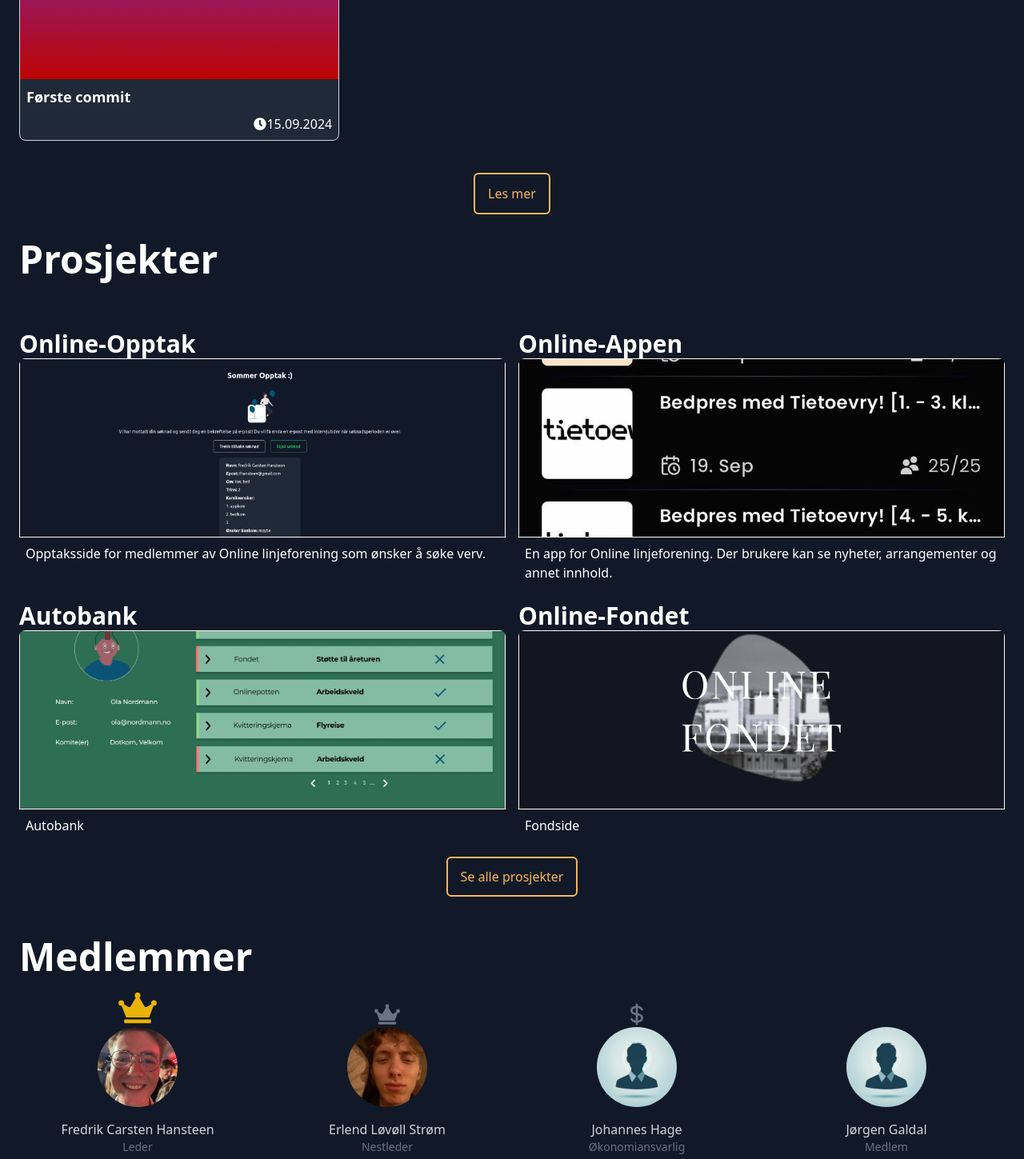
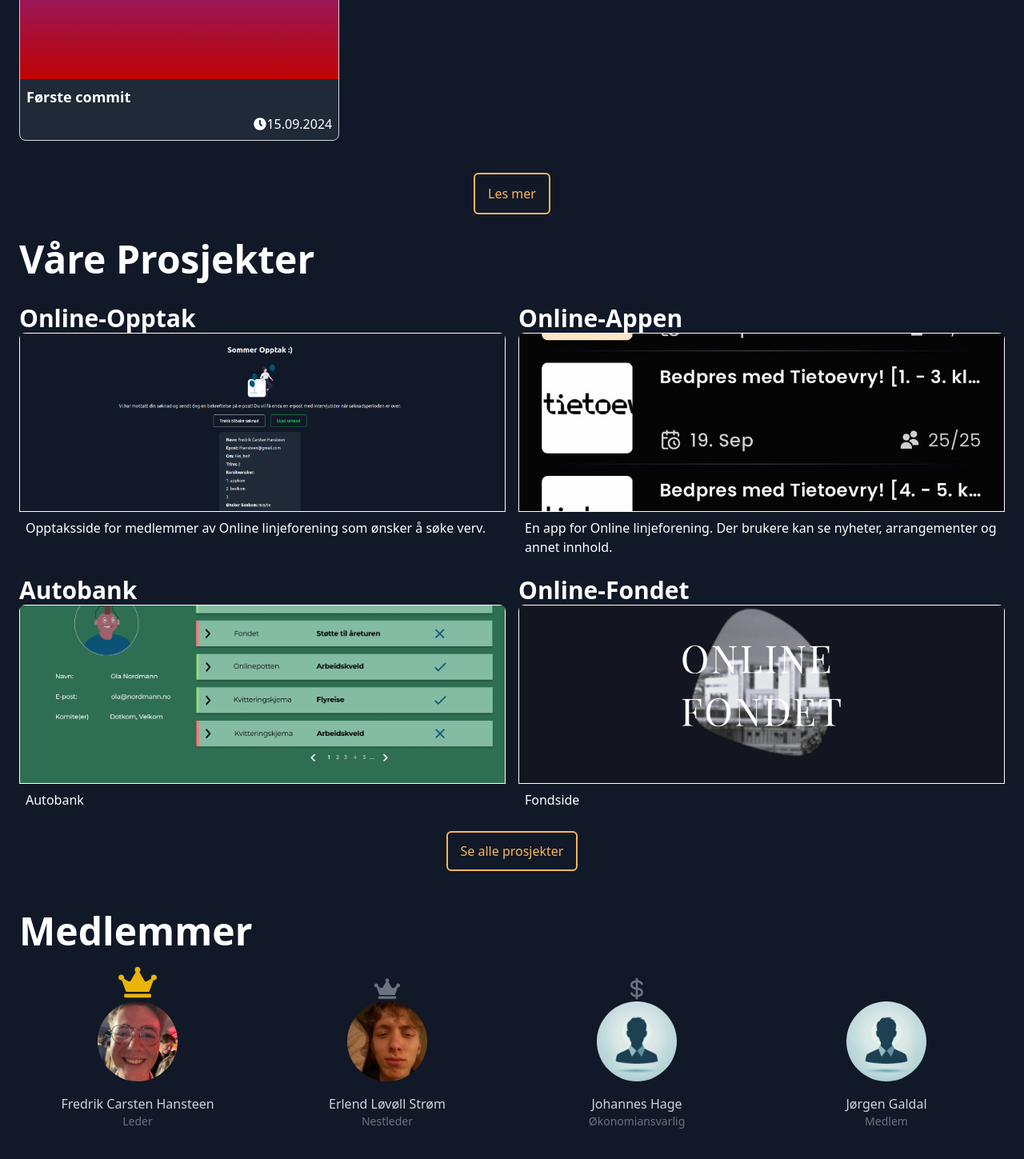
Before and after one commit to appKom/home, a Next.js app: page / in a window 1280 px wide. Shown: the part 817-2266 px from the top of the page at 80% size. Built offline with nearby package versions, Linux system fonts and the light colour scheme.

Commit message:
change headertext

```diff
--- a/app/medlem/page.tsx
+++ b/app/medlem/page.tsx
@@ -1,3 +1,4 @@
+import { HeaderText } from "@/components/headerText";
 import { MemberCard } from "@/components/home/MemberCard";
 import { members } from "@/lib/members";
 
@@ -27,9 +28,7 @@ export default function MembersPage() {
     <div className="w-full flex justify-center min-h-screen">
       <div className="py-6 px-6 w-full">
         <main className="flex flex-col gap-5 pb-6">
-          <h1 className="text-xl sm:text-xl md:text-2xl lg:text-3xl xl:text-5xl font-semibold">
-            Appkoms Medlemmer
-          </h1>
+          <HeaderText title="Appkoms medlemmer" />
           {allMemberPeriods.map((period) => (
             <div key={period}>
               <h2 className="text-lg sm:text-xl md:text-2xl lg:text-3xl xl:text-4xl font-semibold pb-8">
--- a/app/page.tsx
+++ b/app/page.tsx
@@ -6,6 +6,7 @@ import { members } from "@/lib/members";
 import { MemberCard } from "@/components/home/MemberCard";
 import { ProjectCard } from "@/components/home/ProjectCard";
 import { projects } from "@/lib/projects";
+import { HeaderText } from "@/components/headerText";
 
 export default function Home() {
   const orderedMembers = members.map((member) => {
@@ -30,9 +31,7 @@ export default function Home() {
           <div className="py-6">
             <div className="flex flex-col sm:flex-row items-start justify-between">
               <div>
-                <h1 className="text-xl xs:text-xl sm:text-2xl md:text-3xl lg:text-4xl xl:text-5xl font-semibold">
-                  Applikasjonskomiteen
-                </h1>
+                <HeaderText title="Applikasjonskomiteen" />
                 <article className="mt-6">
                   Applikasjonskomiteen (Appkom) er en komité under Online,
                   linjeforeningen for informatikk ved NTNU. Appkoms mål er å
@@ -70,9 +69,7 @@ export default function Home() {
             </article>
           </div>
           <div className="py-8">
-            <h1 className="text-xl sm:text-xl md:text-2xl lg:text-3xl xl:text-5xl font-semibold">
-              Blogg
-            </h1>
+            <HeaderText title="Blogg" />
             <div className="py-8 flex flex-col md:flex-row justify-between gap-5">
               {blogs
                 .sort((a, b) => b.createdAt.getTime() - a.createdAt.getTime())
@@ -87,12 +84,9 @@ export default function Home() {
             </div>
           </div>
           <div className="pb-8">
-            <h1
-              id="prosjekter"
-              className="text-xl sm:text-xl md:text-2xl lg:text-3xl xl:text-5xl font-semibold pb-16"
-            >
-              Prosjekter
-            </h1>
+            <div className="pb-8">
+              <HeaderText title="Våre Prosjekter" id="prosjekter" />
+            </div>
             <div className="flex flex-col">
               <div className="grid grid-cols-1 sm:grid-cols-2 gap-4">
                 {projects.slice(0, 4).map((project) => (
@@ -109,9 +103,9 @@ export default function Home() {
             </div>
           </div>
           <div className="py-8">
-            <h1 className="text-xl sm:text-xl md:text-2xl lg:text-3xl xl:text-5xl font-semibold pb-8">
-              Medlemmer
-            </h1>
+            <div className="pb-8">
+              <HeaderText title="Medlemmer" />
+            </div>
             <div className="flex justify-center">
               <div className="grid grid-cols-2 sm:grid-cols-2 md:grid-cols-4 w-full gap-4">
                 {orderedMembersByRole.map((member) => (
--- a/app/prosjekt/page.tsx
+++ b/app/prosjekt/page.tsx
@@ -1,3 +1,4 @@
+import { HeaderText } from "@/components/headerText";
 import { ProjectCard } from "@/components/home/ProjectCard";
 import { projects } from "@/lib/projects";
 
@@ -6,9 +7,7 @@ export default function ProjectsPage() {
     <div className="w-full flex justify-center min-h-screen">
       <div className="py-6 px-6 w-full">
         <main className="flex flex-col gap-5 pb-6">
-          <h1 className="text-xl sm:text-xl md:text-2xl lg:text-3xl xl:text-5xl font-semibold">
-            Appkoms prosjekter
-          </h1>
+          <HeaderText title="Appkoms prosjekter" />
           <div className="flex justify-center">
             <div className="grid grid-cols-2 sm:grid-cols-2 md:grid-cols-4 w-full gap-4">
               {projects.map((projects) => (
--- /dev/null
+++ b/components/headerText.tsx
@@ -0,0 +1,15 @@
+interface Props {
+  title: string;
+  id?: string;
+}
+
+export const HeaderText = ({ title, id }: Props) => {
+  return (
+    <h1
+      id={id}
+      className="text-2xl xs:text-2xl sm:text-3xl md:text-3xl lg:text-4xl xl:text-5xl font-semibold"
+    >
+      {title}
+    </h1>
+  );
+};
```
